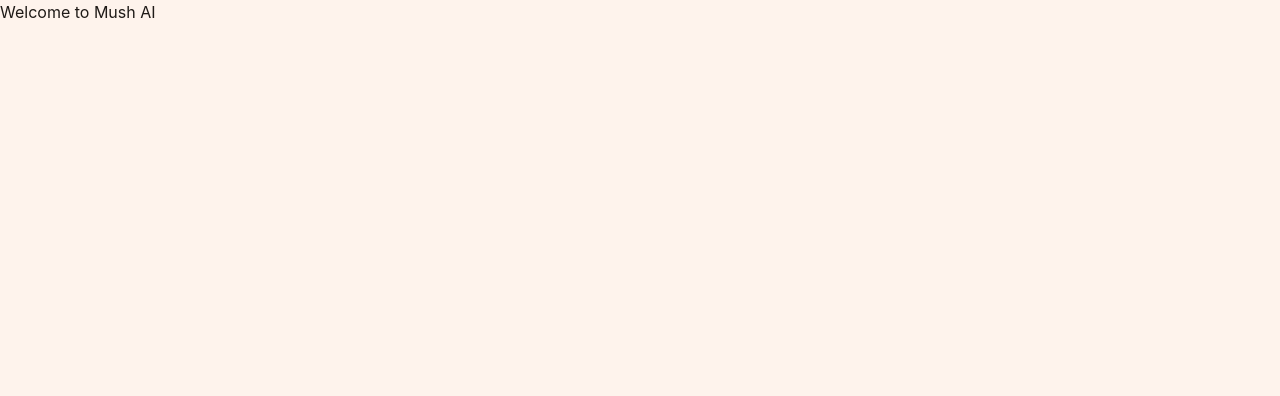
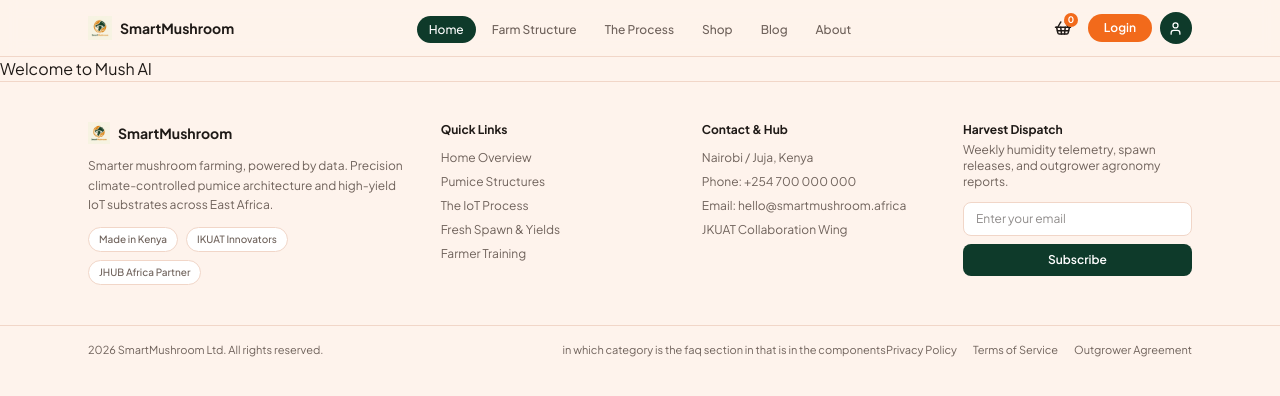
Before and after one commit to JHUB-AFRICA/mush-ai-web, a Next.js app: page / in a window 1280 px wide. Shown: the top 396 px of the page. Built offline with nearby package versions, Linux system fonts and the light colour scheme.

Commit message:
feat(layout): load Plus Jakarta Sans and wire NavBar and Footer into root layout

```diff
--- a/app/layout.tsx
+++ b/app/layout.tsx
@@ -1,29 +1,31 @@
 import type { Metadata } from "next";
-import { Geist, Geist_Mono } from "next/font/google";
+import { Plus_Jakarta_Sans } from "next/font/google";
+import Navbar from "@/components/layout/NavBar";
+import Footer from "@/components/layout/Footer";
 import "./globals.css";
 
-const geistSans = Geist({
-  variable: "--font-geist-sans",
+const jakarta = Plus_Jakarta_Sans({
   subsets: ["latin"],
-});
-
-const geistMono = Geist_Mono({
-  variable: "--font-geist-mono",
-  subsets: ["latin"],
+  variable: "--font-jakarta",
+  display: "swap",
 });
 
 export const metadata: Metadata = {
-  title: "Mush AI",
-  description: "Generated by create next app",
+  title: "SmartMushroom",
+  description:
+    "Smarter mushroom farming, powered by data. Pumice grow rooms and IoT systems for East Africa.",
 };
 
-export default function RootLayout({ children }: LayoutProps<"/">) {
+export default function RootLayout({
+  children,
+}: Readonly<{ children: React.ReactNode }>) {
   return (
-    <html
-      lang="en"
-      className={`${geistSans.variable} ${geistMono.variable} h-full antialiased`}
-    >
-      <body className="min-h-full flex flex-col">{children}</body>
+    <html lang="en" className={jakarta.variable}>
+      <body>
+        <Navbar />
+        <main>{children}</main>
+        <Footer />
+      </body>
     </html>
   );
 }
```
